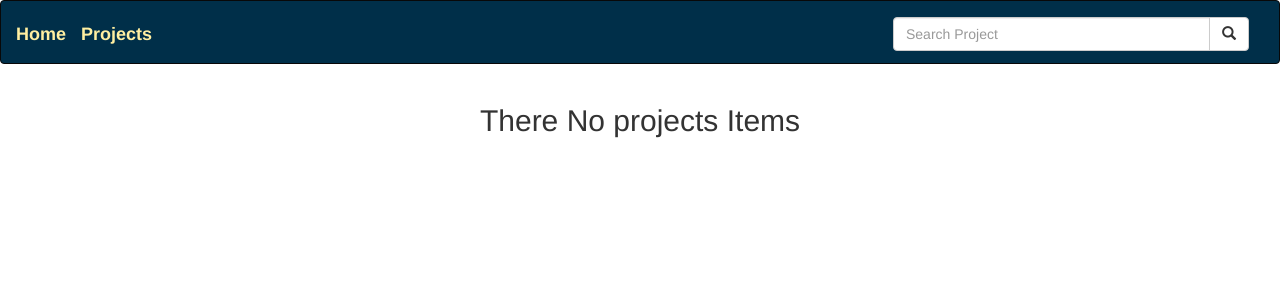
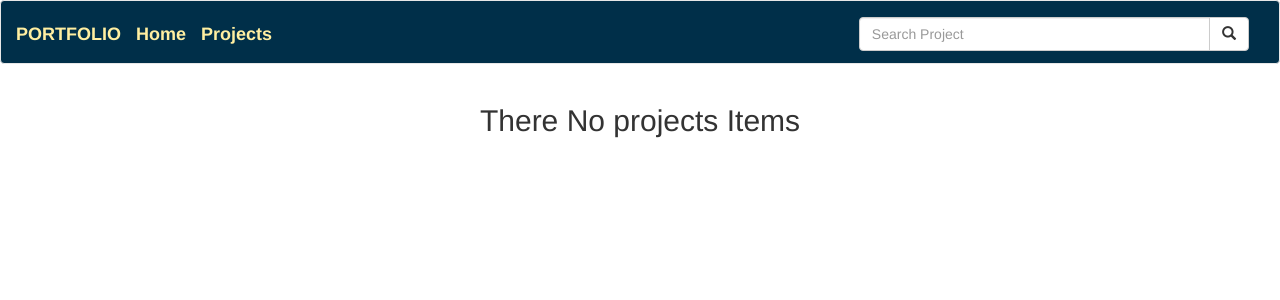
Before and after one commit to ngetichnicholas/Portfolio-Django, a Django app: page / in a window 1280 px wide. Shown: the top 300 px of the page. Run offline with Django 3.2, Linux system fonts and the light colour scheme; data that the repository does not hold is empty; some libraries are stand-ins or nearby versions.

Commit message:
Update navbar

```diff
--- a/projects/templates/navbar.html
+++ b/projects/templates/navbar.html
@@ -1,14 +1,22 @@
-<nav class="navbar navbar-inverse">
+<nav class="navbar navbar-default">
   <div class="container-fluid">
+    <!-- Brand and toggle get grouped for better mobile display -->
     <div class="navbar-header">
+      <button type="button" class="navbar-toggle collapsed" data-toggle="collapse"
+        data-target="#bs-example-navbar-collapse-1" aria-expanded="false">
+        <span class="sr-only">Toggle navigation</span>
+        <span class="icon-bar"></span>
+        <span class="icon-bar"></span>
+        <span class="icon-bar"></span>
+      </button>
+      <a class="navbar-brand" href="{% url 'homePage' %}">PORTFOLIO</a>
+    </div>
+    <!-- Collect the nav links, forms, and other content for toggling -->
+    <div class="collapse navbar-collapse" id="bs-example-navbar-collapse-1">
       <a class="navbar-brand" href="{% url 'homePage' %}">Home</a>
       <a class="navbar-brand" href="{% url 'allProjects' %}">Projects</a>
-
-    </div>
-
-    <!-- Adding a search form  -->
-    <div class="col-md-4 navbar-right">
-
+      <ul class="nav navbar-nav navbar-right">
+        <li>
           <form class="navbar-form" role="search" action="{% url 'searchProjects' %}">
 
             <div class="input-group">
@@ -19,7 +27,8 @@
             </div>
 
           </form>
+        </li>
+      </ul>
     </div>
-    <!-- search form end -->
   </div>
 </nav>
```
Lines whose indentation alone changed are shown as unchanged.
